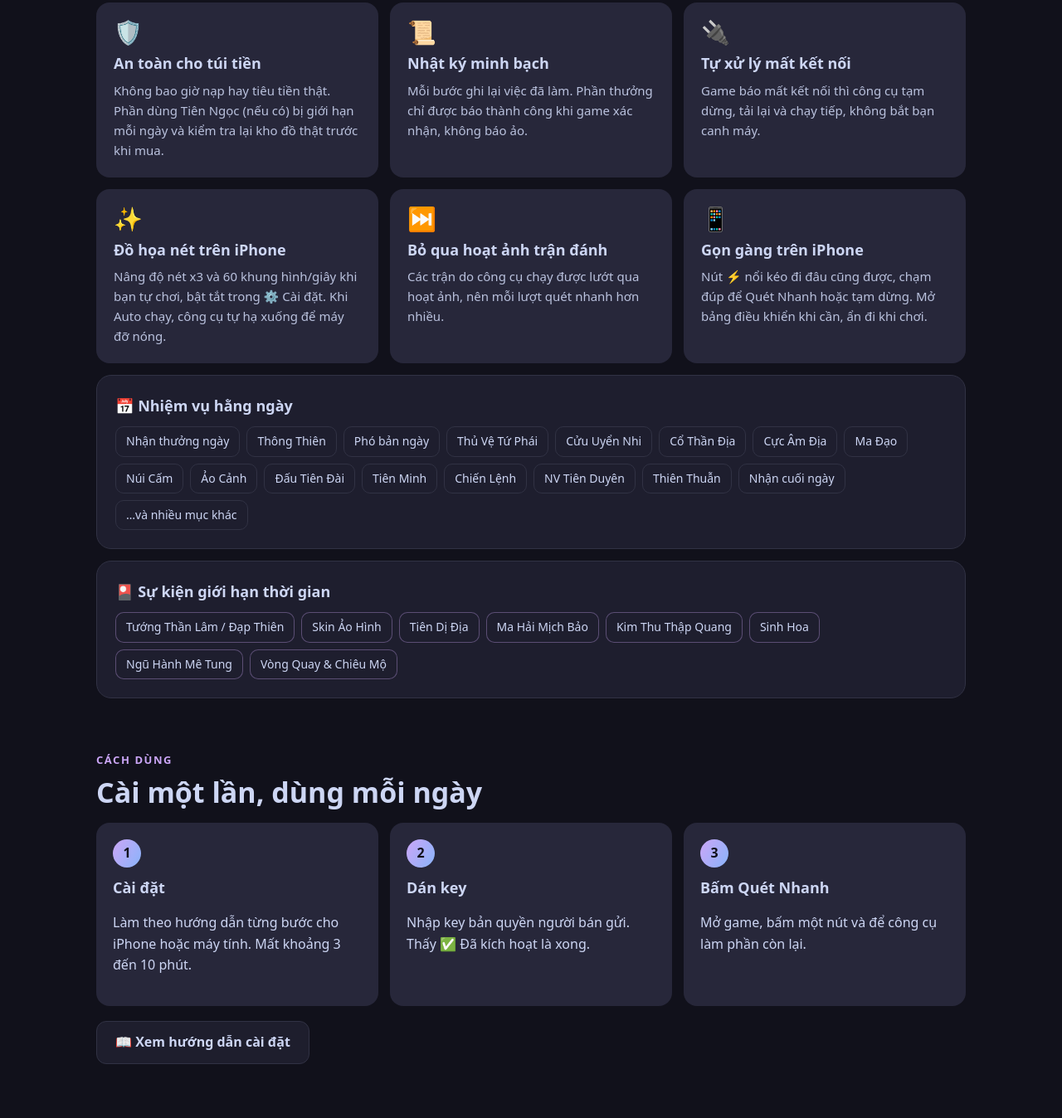
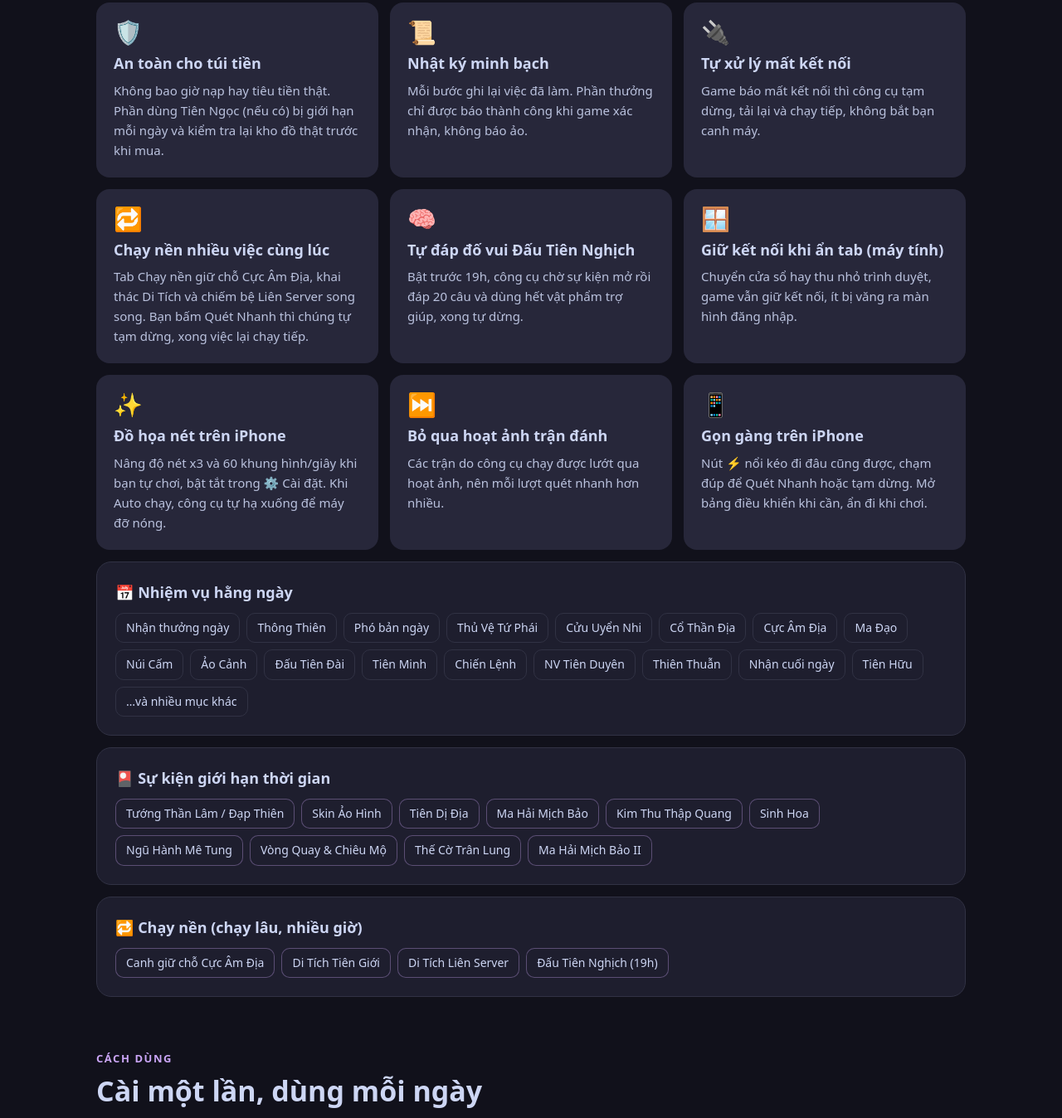
Before and after one commit to thaonmce130353/auto-tn-releases, a plain HTML site: page index.html in a window 1280 px wide. Shown: the part 1562-2910 px from the top of the page at 83% size. Drawn offline with Linux system fonts and the light colour scheme.

Commit message:
Buyer site: add background lane, quiz, keep-alive and new events
Sync the landing page and guide with game releases 1.0.62-1.0.86: new Chạy nền feature cards and panel (Cực Âm Địa guard, Di Tích Tiên Giới, Di Tích Liên Server, Đấu Tiên Nghịch), PC keep-alive card, Thế Cờ Trân Lung and Ma Hải Mịch Bảo II events, Tiên Hữu in the daily list, a background-limit FAQ and guide notes.

Co-Authored-By: Claude Sonnet 5.5 <noreply@anthropic.com>
Claude-Session: https://claude.ai/code/session_01KdBEqMwwe2xpEmM9WcUxyf

```diff
--- a/index.html
+++ b/index.html
@@ -178,6 +178,9 @@
       <div class="card"><span class="ic">🛡️</span><h3>An toàn cho túi tiền</h3><p>Không bao giờ nạp hay tiêu tiền thật. Phần dùng Tiên Ngọc (nếu có) bị giới hạn mỗi ngày và kiểm tra lại kho đồ thật trước khi mua.</p></div>
       <div class="card"><span class="ic">📜</span><h3>Nhật ký minh bạch</h3><p>Mỗi bước ghi lại việc đã làm. Phần thưởng chỉ được báo thành công khi game xác nhận, không báo ảo.</p></div>
       <div class="card"><span class="ic">🔌</span><h3>Tự xử lý mất kết nối</h3><p>Game báo mất kết nối thì công cụ tạm dừng, tải lại và chạy tiếp, không bắt bạn canh máy.</p></div>
+      <div class="card"><span class="ic">🔁</span><h3>Chạy nền nhiều việc cùng lúc</h3><p>Tab Chạy nền giữ chỗ Cực Âm Địa, khai thác Di Tích và chiếm bệ Liên Server song song. Bạn bấm Quét Nhanh thì chúng tự tạm dừng, xong việc lại chạy tiếp.</p></div>
+      <div class="card"><span class="ic">🧠</span><h3>Tự đáp đố vui Đấu Tiên Nghịch</h3><p>Bật trước 19h, công cụ chờ sự kiện mở rồi đáp 20 câu và dùng hết vật phẩm trợ giúp, xong tự dừng.</p></div>
+      <div class="card"><span class="ic">🪟</span><h3>Giữ kết nối khi ẩn tab (máy tính)</h3><p>Chuyển cửa sổ hay thu nhỏ trình duyệt, game vẫn giữ kết nối, ít bị văng ra màn hình đăng nhập.</p></div>
       <div class="card"><span class="ic">✨</span><h3>Đồ họa nét trên iPhone</h3><p>Nâng độ nét x3 và 60 khung hình/giây khi bạn tự chơi, bật tắt trong ⚙️ Cài đặt. Khi Auto chạy, công cụ tự hạ xuống để máy đỡ nóng.</p></div>
       <div class="card"><span class="ic">⏭️</span><h3>Bỏ qua hoạt ảnh trận đánh</h3><p>Các trận do công cụ chạy được lướt qua hoạt ảnh, nên mỗi lượt quét nhanh hơn nhiều.</p></div>
       <div class="card"><span class="ic">📱</span><h3>Gọn gàng trên iPhone</h3><p>Nút ⚡ nổi kéo đi đâu cũng được, chạm đúp để Quét Nhanh hoặc tạm dừng. Mở bảng điều khiển khi cần, ẩn đi khi chơi.</p></div>
@@ -186,13 +189,19 @@
     <div class="panel">
       <h3>📅 Nhiệm vụ hằng ngày</h3>
       <ul class="tags">
-        <li>Nhận thưởng ngày</li><li>Thông Thiên</li><li>Phó bản ngày</li><li>Thủ Vệ Tứ Phái</li><li>Cửu Uyển Nhi</li><li>Cổ Thần Địa</li><li>Cực Âm Địa</li><li>Ma Đạo</li><li>Núi Cấm</li><li>Ảo Cảnh</li><li>Đấu Tiên Đài</li><li>Tiên Minh</li><li>Chiến Lệnh</li><li>NV Tiên Duyên</li><li>Thiên Thuẫn</li><li>Nhận cuối ngày</li><li>…và nhiều mục khác</li>
+        <li>Nhận thưởng ngày</li><li>Thông Thiên</li><li>Phó bản ngày</li><li>Thủ Vệ Tứ Phái</li><li>Cửu Uyển Nhi</li><li>Cổ Thần Địa</li><li>Cực Âm Địa</li><li>Ma Đạo</li><li>Núi Cấm</li><li>Ảo Cảnh</li><li>Đấu Tiên Đài</li><li>Tiên Minh</li><li>Chiến Lệnh</li><li>NV Tiên Duyên</li><li>Thiên Thuẫn</li><li>Nhận cuối ngày</li><li>Tiên Hữu</li><li>…và nhiều mục khác</li>
       </ul>
     </div>
     <div class="panel">
       <h3>🎴 Sự kiện giới hạn thời gian</h3>
       <ul class="tags ev">
-        <li>Tướng Thần Lâm / Đạp Thiên</li><li>Skin Ảo Hình</li><li>Tiên Dị Địa</li><li>Ma Hải Mịch Bảo</li><li>Kim Thu Thập Quang</li><li>Sinh Hoa</li><li>Ngũ Hành Mê Tung</li><li>Vòng Quay &amp; Chiêu Mộ</li>
+        <li>Tướng Thần Lâm / Đạp Thiên</li><li>Skin Ảo Hình</li><li>Tiên Dị Địa</li><li>Ma Hải Mịch Bảo</li><li>Kim Thu Thập Quang</li><li>Sinh Hoa</li><li>Ngũ Hành Mê Tung</li><li>Vòng Quay &amp; Chiêu Mộ</li><li>Thế Cờ Trân Lung</li><li>Ma Hải Mịch Bảo II</li>
+      </ul>
+    </div>
+    <div class="panel">
+      <h3>🔁 Chạy nền (chạy lâu, nhiều giờ)</h3>
+      <ul class="tags ev">
+        <li>Canh giữ chỗ Cực Âm Địa</li><li>Di Tích Tiên Giới</li><li>Di Tích Liên Server</li><li>Đấu Tiên Nghịch (19h)</li>
       </ul>
     </div>
   </div>
@@ -264,7 +273,8 @@
     <p class="eyebrow">Hỏi đáp</p>
     <h2>Câu hỏi thường gặp</h2>
     <details><summary>Dùng công cụ có bị khóa tài khoản không?</summary><p>Công cụ thao tác với nhịp độ như người chơi và không chạm vào tiền thật, nhưng mọi công cụ tự động đều có thể vi phạm điều khoản của game. Chúng tôi không thể cam kết tuyệt đối, bạn tự cân nhắc rủi ro cho tài khoản của mình.</p></details>
-    <details><summary>Có cần để máy chạy liên tục không?</summary><p>Chỉ khi Auto đang chạy. Trên iPhone hãy giữ máy không khóa màn hình và để Safari ở phía trước. Trên máy tính, giữ tab game mở. Quét Nhanh thường chỉ mất vài phút.</p></details>
+    <details><summary>Có cần để máy chạy liên tục không?</summary><p>Chỉ khi Auto đang chạy. Trên iPhone hãy giữ máy không khóa màn hình và để Safari ở phía trước. Trên máy tính, giữ tab game mở (có thể chuyển sang cửa sổ khác, game vẫn giữ kết nối). Quét Nhanh thường chỉ mất vài phút.</p></details>
+    <details><summary>Chạy nền là gì, có giới hạn không?</summary><p>Là các việc chạy nhiều giờ như canh giữ chỗ Cực Âm Địa, khai thác Di Tích hay chờ đáp đố vui lúc 19h. Chúng chạy song song và tạm dừng khi bạn bấm Quét Nhanh. Mỗi key có hạn mức chạy nền 12 giờ mỗi ngày (cộng dồn theo từng tính năng), hết hạn mức thì dừng đến hôm sau. Cần cập nhật bản mới nhất mới dùng được tab này.</p></details>
     <details><summary>Một key dùng được trên mấy thiết bị?</summary><p>Một key gắn với nhân vật game đầu tiên kích hoạt và dùng tối đa 2 thiết bị (mỗi lúc chỉ một thiết bị chạy). Cần đổi nhân vật hoặc đổi máy thì nhắn người bán để đặt lại key.</p></details>
     <details><summary>Khi có bản mới tôi có phải cài lại không?</summary><p>Thường là không: tính năng mới tự cập nhật, bạn chỉ cần tải lại trang game. Khi cần cài lại phần vỏ, trang hướng dẫn sẽ ghi rõ.</p></details>
     <details><summary>Tôi cần chuẩn bị gì?</summary><p>Một tài khoản Tiên Nghịch đã có nhân vật và key bản quyền. Trên iPhone cần thêm app Userscripts miễn phí; trên máy tính dùng Chrome hoặc Edge.</p></details>
```
Also changed, not shown: huong-dan.html (+2 -0 lines).
